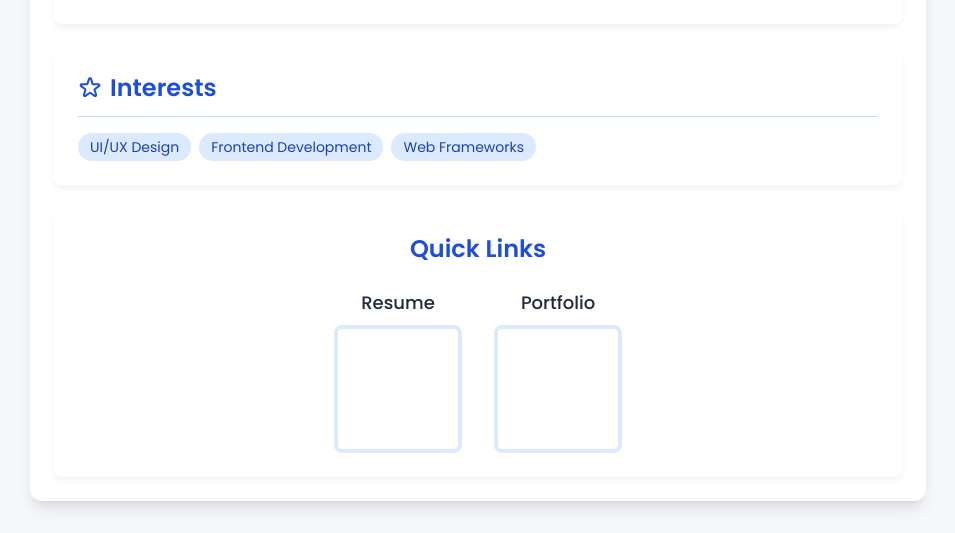
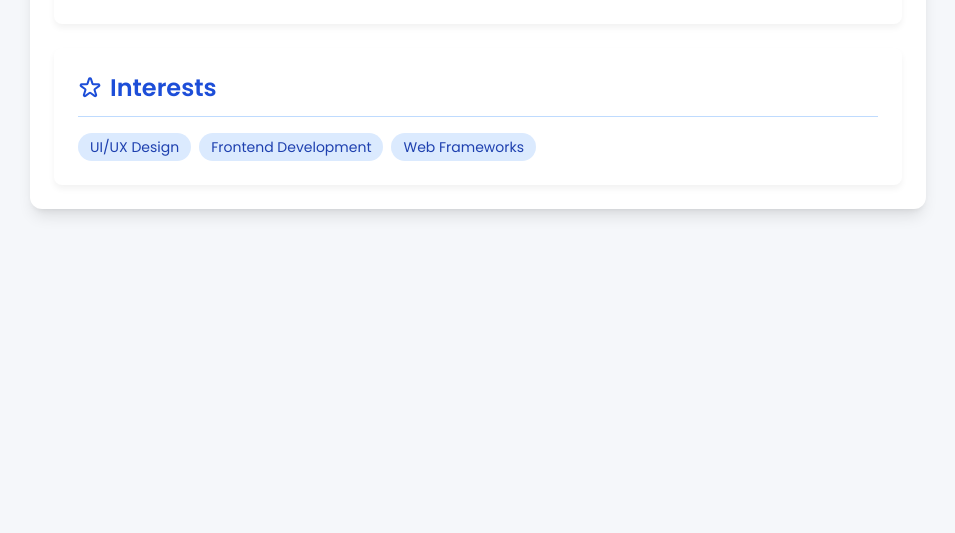
Before and after one commit to Mahadev422/new-resume, a plain HTML site: page index.html in a window 1280 px wide. Shown: the part 1250-1783 px from the top of the page, without its empty margins (162-1117 px from the left). After the commit the page ends 1491 px from the top, so only its background shows below. Drawn offline with nearby package versions, Linux system fonts and the light colour scheme.

Commit message:
Update index.html

```diff
--- a/index.html
+++ b/index.html
@@ -32,12 +32,6 @@
         -webkit-background-clip: text;
         background-clip: text;
         color: transparent;
-      }
-      .qr-container {
-        transition: transform 0.3s ease;
-      }
-      .qr-container:hover {
-        transform: scale(1.05);
       }
     </style>
   </head>
@@ -394,30 +388,6 @@
             >
           </div>
         </section>
-
-        <section class="p-6 section-card">
-          <h2 class="text-2xl font-semibold text-blue-700 mb-6 text-center">
-            Quick Links
-          </h2>
-          <div
-            class="flex flex-col md:flex-row justify-center items-center gap-8"
-          >
-            <div class="qr-container text-center">
-              <h3 class="text-lg font-medium text-gray-800 mb-2">Resume</h3>
-              <div
-                id="qr-code-resume"
-                class="w-32 h-32 mx-auto border-4 border-blue-100 rounded-lg p-1"
-              ></div>
-            </div>
-            <div class="qr-container text-center">
-              <h3 class="text-lg font-medium text-gray-800 mb-2">Portfolio</h3>
-              <div
-                id="qr-code-portfolio"
-                class="w-32 h-32 mx-auto border-4 border-blue-100 rounded-lg p-1"
-              ></div>
-            </div>
-          </div>
-        </section>
       </main>
     </div>
 
```
